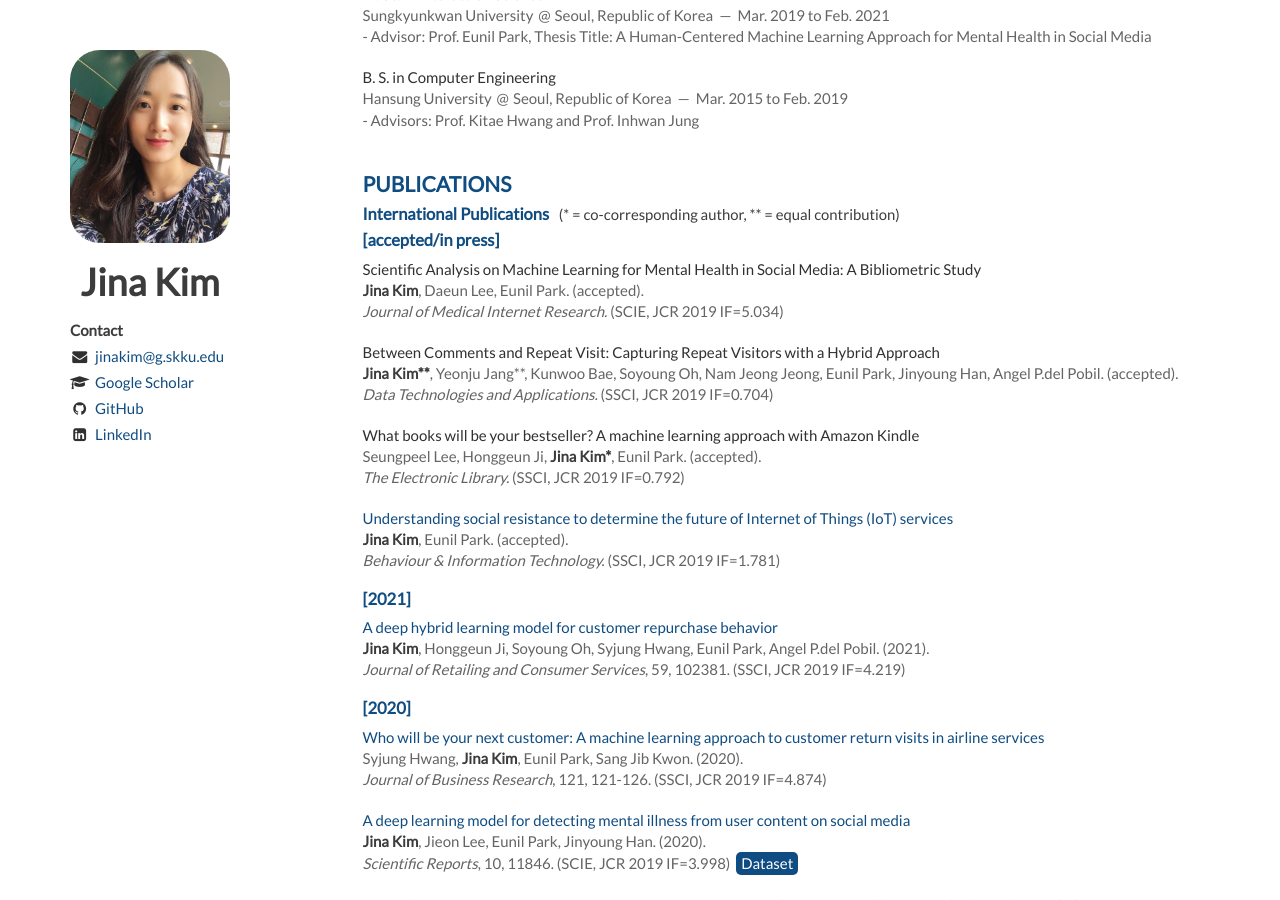
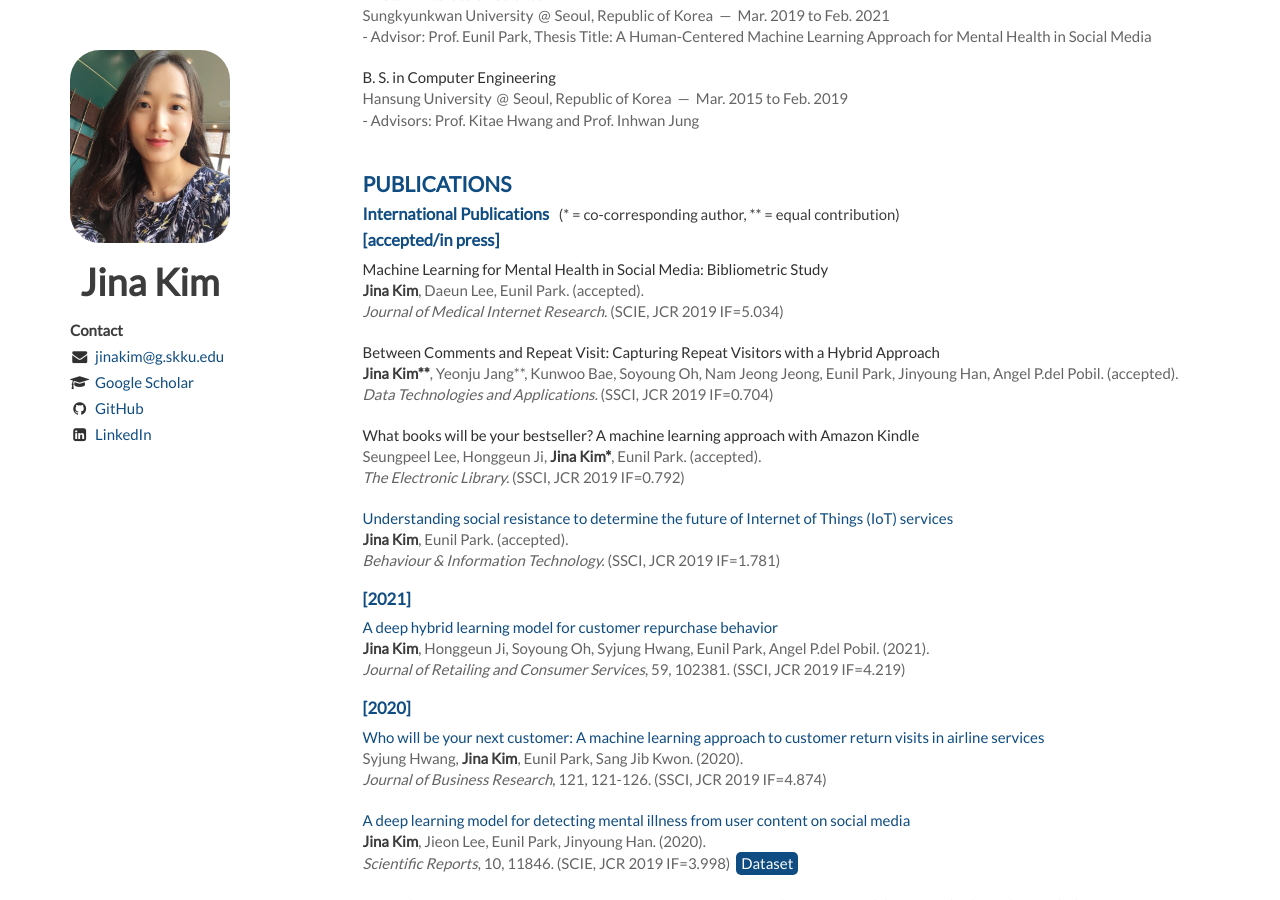
Before and after one commit to Jina-Kim/Jina-Kim.github.io, a Jekyll site: the page built from index.html, in a window 1280 px wide and 900 px high, scrolled down 695 px. Built offline with Jekyll 4.4.1, drawn with Linux system fonts in a browser that asks for light colours; nearby versions of some CDN libraries; the list of posts is cut into pages by our own code.

Commit message:
Update publications.html

```diff
--- a/_includes/publications.html
+++ b/_includes/publications.html
@@ -7,7 +7,7 @@
 
     <article>
         <header>
-            Scientific Analysis on Machine Learning for Mental Health in Social Media: A Bibliometric Study<br/>
+            Machine Learning for Mental Health in Social Media: Bibliometric Study<br/>
             <span> <em>Jina Kim</em>, Daeun Lee, Eunil Park. (accepted).</span><br/>
             <span><i>Journal of Medical Internet Research.</i> (SCIE, JCR 2019 IF=5.034) </span>
         </header>
```
